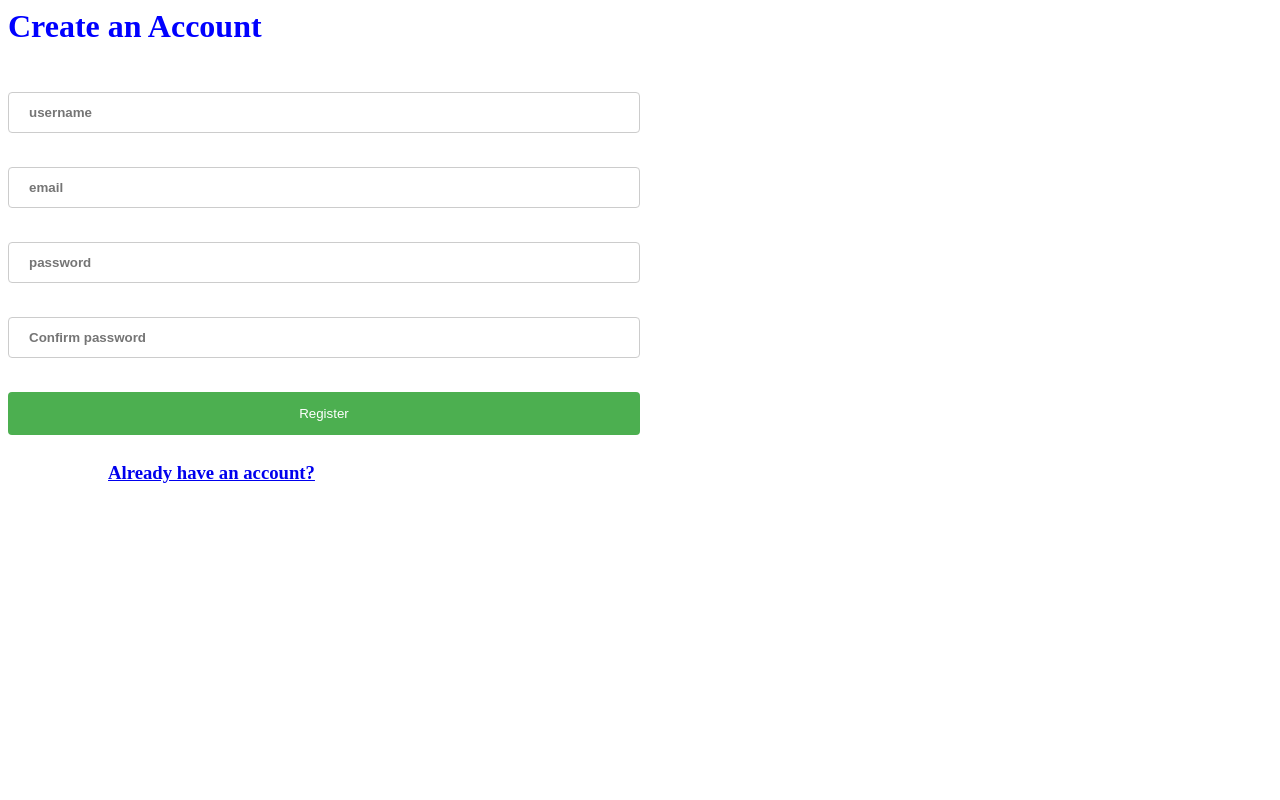
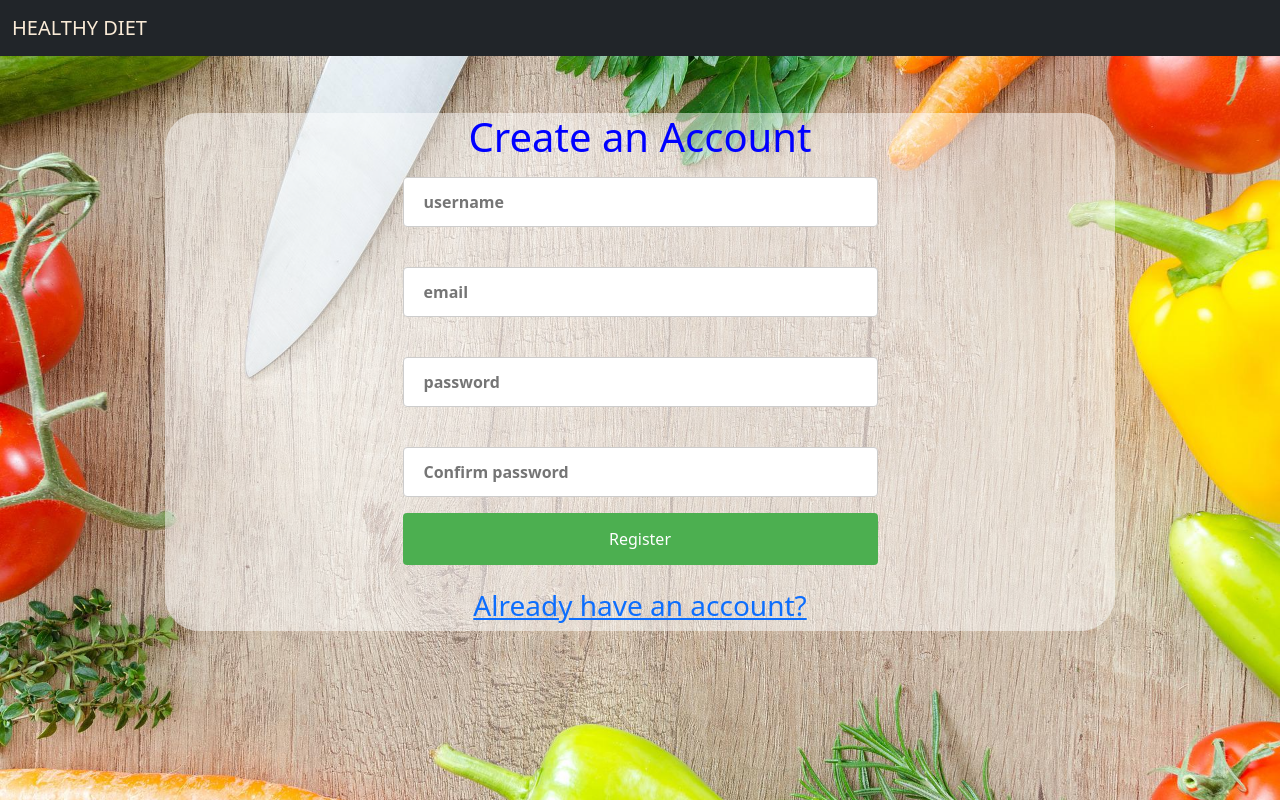
Before and after one commit to DianaS96/Health_diet, a Flask app: page /register in a window 1280 px wide. Run offline with Flask 2, Linux system fonts and the light colour scheme.

Commit message:
registration.html template modified

```diff
--- a/templates/registration.html
+++ b/templates/registration.html
@@ -1,4 +1,4 @@
-<h1 style="text-align: justify; color: blue;">Create an Account</h1>
+<!--<h1 style="text-align: justify; color: blue;">Create an Account</h1>
 <br>
 <form action="" method="post">
    {{ form.hidden_tag() }}
@@ -73,3 +73,132 @@
 {% endfor %}
 <p></p>
 <h3 style = "color: blue; margin-left:100px;"><a href="{{ url_for('login') }}">Already have an account?</a></h3>
+-->
+
+
+<!doctype html>
+<html lang="ru">
+  <head>
+    <!-- Required meta tags -->
+    <meta charset="utf-8">
+    <meta name="viewport" content="width=device-width, initial-scale=1">
+
+    <!-- Bootstrap CSS -->
+    <link href="https://cdn.jsdelivr.net/npm/bootstrap@5.1.3/dist/css/bootstrap.min.css" rel="stylesheet" integrity="sha384-1BmE4kWBq78iYhFldvKuhfTAU6auU8tT94WrHftjDbrCEXSU1oBoqyl2QvZ6jIW3" crossorigin="anonymous">
+
+    <link rel="stylesheet" href="/static/style.css" type="text/css" media="screen, projection">
+
+    <title>Healthy Diet</title>
+  </head>
+  <body>
+
+    <!-- As a link -->
+    <nav class="navbar navbar-dark bg-dark">
+        <div class="container-fluid">
+        <a class="navbar-brand" href="/" style="color: antiquewhite;">Healthy Diet</a>
+        </div>
+    </nav>
+
+    <div class="container">
+       <div class="row justify-content-center">
+          <div class="col-10" style="background-color: rgba(255, 255, 255, 0.5); margin-top: 5%; border-radius: 2.15rem;">
+            <h1 style="text-align: center; color: blue;">Create an Account</h1>
+            <form action="" method="post">
+               {{ form.hidden_tag() }}
+               <div>
+                  <div class="row justify-content-center">
+                     {{ form.username(placeholder="username",
+                     style='width: 50%;
+                     font-weight: bold;
+                     padding: 12px 20px ;
+                     margin: 8px 0;
+                     border: 1px solid #ccc;
+                     border-radius: 4px;
+                     box-sizing: border-box') }}
+                     {% for error in form.username.errors %}
+                     <p style="color: red; text-align: center;">{{ error }}</p>
+                     {% endfor %}
+                  </div>
+               </div>
+               <br>
+               <div>
+                  <div class="row justify-content-center">
+                     {{ form.email(placeholder="email",
+                     style='width: 50%;
+                     font-weight: bold;
+                     padding: 12px 20px ;
+                     margin: 8px 0;
+                     border: 1px solid #ccc;
+                     border-radius: 4px;
+                     box-sizing: border-box') }}
+                     {% for error in form.email.errors %}
+                     <p style="color: red; text-align: center;">{{ error }}</p>
+                     {% endfor %}
+                  </div>
+               </div>
+               <br>
+               <div>
+                  <div class="row justify-content-center">
+                     {{ form.password(placeholder="password",
+                     style='width: 50%;
+                     font-weight: bold;
+                     padding: 12px 20px ;
+                     margin: 8px 0;
+                     border: 1px solid #ccc;
+                     border-radius: 4px;
+                     box-sizing: border-box') }}
+                     {% for error in form.password.errors %}
+                     <p style="color: red; text-align: center;">{{ error }}</p>
+                     {% endfor %}
+                  </div>
+               </div>
+               <br>
+               <div>
+                  <div class="row justify-content-center">
+                     {{ form.pswd_confirm(placeholder="Confirm password",
+                     style='width: 50%;
+                     font-weight: bold;
+                     padding: 12px 20px ;
+                     margin: 8px 0;
+                     border: 1px solid #ccc;
+                     border-radius: 4px;
+                     box-sizing: border-box') }}
+                     {% for error in form.pswd_confirm.errors %}
+                     <p style="color: red; text-align: center;">{{ error }}</p>
+                     {% endfor %}
+                  </div>
+               </div>
+               <div>
+                  <div class="row justify-content-center">
+                     {{ form.submit(
+                     style ='background-color: #4CAF50;
+                     color: white;
+                     width: 50%;
+                     padding: 14px 20px;
+                     margin: 8px 0;
+                     border: none;
+                     border-radius: 4px') }}
+                  </div>
+               </div>
+            </form>
+            {% for message in get_flashed_messages() %}
+            <p style="color: red; text-align: center;">Error : {{ message }}</p>
+            {% endfor %}
+            <p></p>
+            <h3 style = "color: blue; text-align: center;"><a href="{{ url_for('login') }}">Already have an account?</a></h3>
+          </div>
+       </div>
+    </div>
+
+    <!-- Optional JavaScript; choose one of the two! -->
+
+    <!-- Option 1: Bootstrap Bundle with Popper -->
+    <script src="https://cdn.jsdelivr.net/npm/bootstrap@5.1.3/dist/js/bootstrap.bundle.min.js" integrity="sha384-ka7Sk0Gln4gmtz2MlQnikT1wXgYsOg+OMhuP+IlRH9sENBO0LRn5q+8nbTov4+1p" crossorigin="anonymous"></script>
+
+    <!-- Option 2: Separate Popper and Bootstrap JS -->
+    <!--
+    <script src="https://cdn.jsdelivr.net/npm/@popperjs/core@2.10.2/dist/umd/popper.min.js" integrity="sha384-7+zCNj/IqJ95wo16oMtfsKbZ9ccEh31eOz1HGyDuCQ6wgnyJNSYdrPa03rtR1zdB" crossorigin="anonymous"></script>
+    <script src="https://cdn.jsdelivr.net/npm/bootstrap@5.1.3/dist/js/bootstrap.min.js" integrity="sha384-QJHtvGhmr9XOIpI6YVutG+2QOK9T+ZnN4kzFN1RtK3zEFEIsxhlmWl5/YESvpZ13" crossorigin="anonymous"></script>
+    -->
+  </body>
+</html>
```
Also changed, not shown: templates/login.html (+5 -6 lines).
